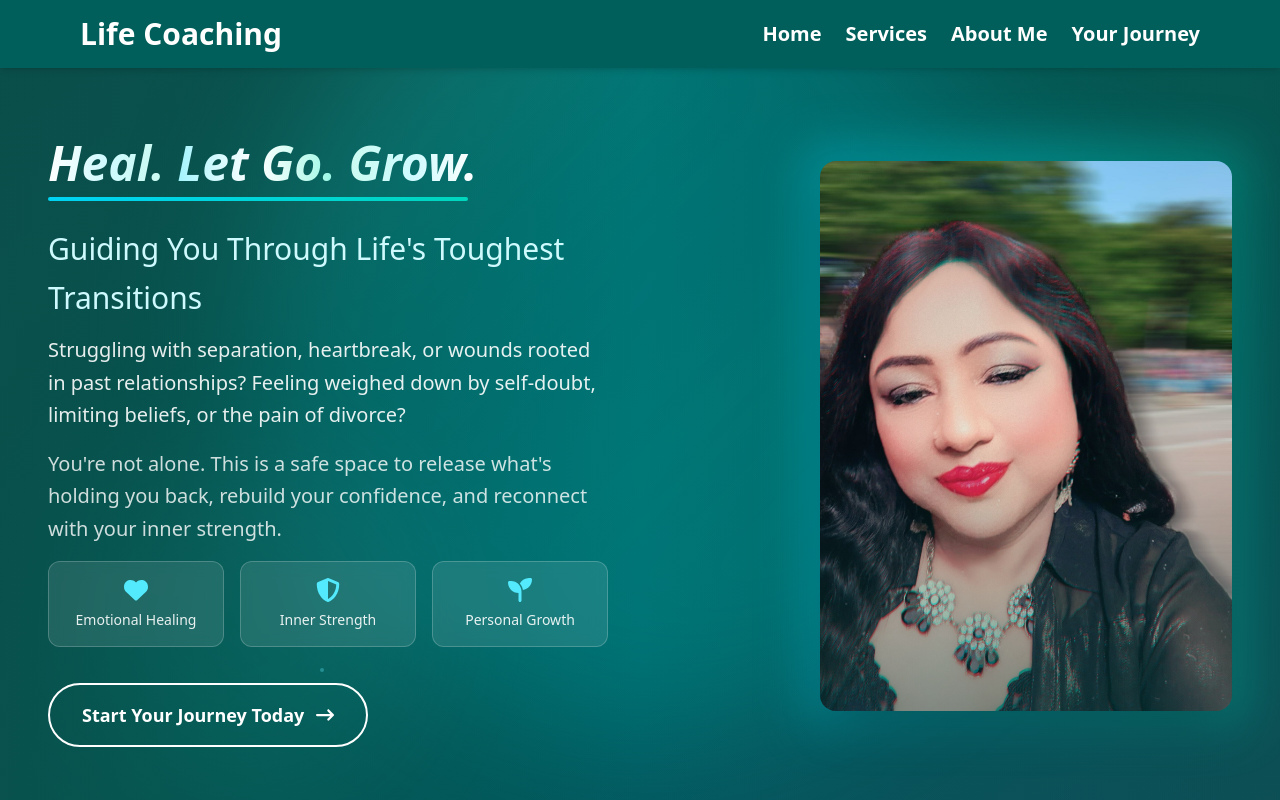
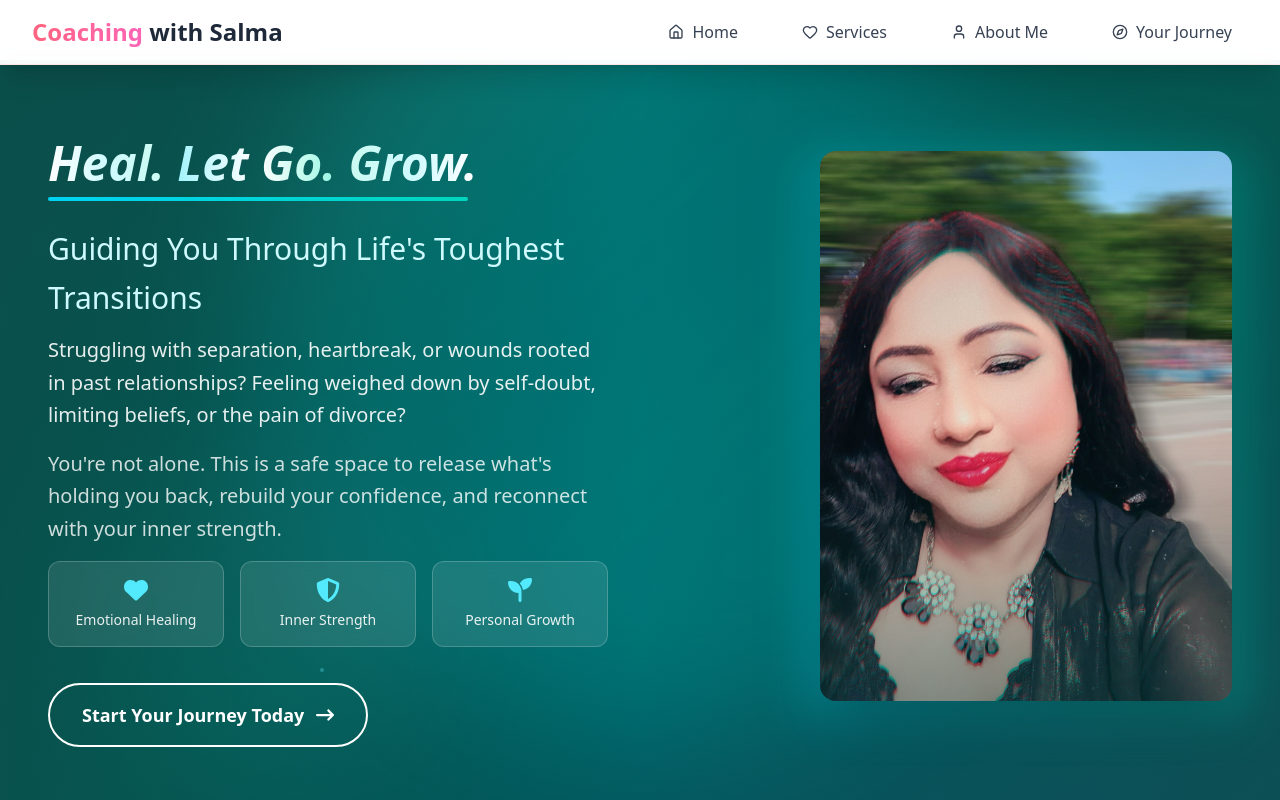
Before and after one commit to Atharv542/SalmaProject, a React (Vite) app: page / in a window 1280 px wide. Shown: the top 800 px of the page. Built offline with nearby package versions, Linux system fonts and the light colour scheme.

Commit message:
Margin changed navbar updated

```diff
--- a/src/pages/Home.jsx
+++ b/src/pages/Home.jsx
@@ -233,12 +233,12 @@ function Home() {
           >
             <div className="relative group max-w-md lg:max-w-lg xl:max-w-xl -mt-12">
               {/* Image glow effect */}
-              <div className="absolute -inset-4 bg-gradient-to-r from-cyan-400/30 to-teal-400/30 rounded-2xl blur-xl group-hover:blur-2xl transition-all duration-300"></div>
+              <div className="absolute -inset-4  bg-gradient-to-r from-cyan-400/30 to-teal-400/30 rounded-2xl blur-xl group-hover:blur-2xl transition-all duration-300"></div>
 
               <motion.img
                 src="Home.jpg"
                 alt="Life Coaching - Healing and Growth"
-                className="relative rounded-2xl w-full h-[300px] sm:h-[400px] lg:h-[500px] xl:h-[550px] object-cover shadow-2xl transition-transform duration-300 group-hover:scale-[1.02]"
+                className="relative rounded-2xl mt-10 md:-mt-5 w-full h-[300px] sm:h-[400px] lg:h-[500px] xl:h-[550px] object-cover shadow-2xl transition-transform duration-300 group-hover:scale-[1.02]"
                 whileHover={{ y: -5 }}
                 transition={{ duration: 0.3 }}
               />
--- a/src/pages/Navabr.jsx
+++ b/src/pages/Navabr.jsx
@@ -1,114 +1,154 @@
 import { useState, useEffect } from "react";
-import { useNavigate, useLocation } from "react-router-dom";
-import { IoMenu, IoClose } from "react-icons/io5";
-import { AiFillHome } from "react-icons/ai";
-import { MdMiscellaneousServices } from "react-icons/md";
-import { FaUserAlt } from "react-icons/fa";
-import { GiPathDistance } from "react-icons/gi";
-import { motion, AnimatePresence } from "framer-motion";
+import { Menu, X, Home, Heart, User, Compass } from "lucide-react";
+import PropTypes from "prop-types";
 
 const Navbar = ({ scrollToSection }) => {
-  const navigate = useNavigate();
-  const location = useLocation();
   const [isOpen, setIsOpen] = useState(false);
+  const [scrolled, setScrolled] = useState(false);
 
   useEffect(() => {
-    setIsOpen(false);
-  }, [location]);
+    const handleScroll = () => {
+      setScrolled(window.scrollY > 50);
+    };
+    window.addEventListener("scroll", handleScroll);
+    return () => window.removeEventListener("scroll", handleScroll);
+  }, []);
 
   const handleNavigation = (section) => {
-    if (location.pathname !== "/") {
-      navigate("/");
-      setTimeout(() => scrollToSection(section), 200);
-    } else {
-      scrollToSection(section);
-    }
+    scrollToSection(section);
     setIsOpen(false);
   };
 
   const navItems = [
-    { label: "Home", icon: <AiFillHome className="mr-2" />, section: "home" },
-    { label: "Services", icon: <MdMiscellaneousServices className="mr-2" />, section: "services" },
-    { label: "About Me", icon: <FaUserAlt className="mr-2" />, section: "aboutme" },
-    { label: "Your Journey", icon: <GiPathDistance className="mr-2" />,section: "yourjourney" },
+    { label: "Home", icon: Home, section: "home" },
+    { label: "Services", icon: Heart, section: "services" },
+    { label: "About Me", icon: User, section: "aboutme" },
+    { label: "Your Journey", icon: Compass, section: "yourjourney" },
   ];
 
   return (
-    <nav className="bg-teal-800 px-6 md:px-20 py-4 left-0 top-0 w-full z-50 fixed flex justify-between items-center shadow-md">
-      {/* Hamburger on Left */}
-      <button
-        className="md:hidden text-white text-3xl mr-4 focus:outline-none"
-        onClick={() => setIsOpen(!isOpen)}
+    <>
+      {/* Navbar */}
+      <nav
+        className={`fixed top-0 left-0 w-full z-50 transition-all duration-500 ${"bg-white/95 backdrop-blur-md shadow-xl border-b border-rose-100"}`}
       >
-        {isOpen ? <IoClose /> : <IoMenu />}
-      </button>
+        <div className="max-w-7xl mx-auto px-4 sm:px-6 lg:px-8">
+          <div className="flex justify-between items-center h-16">
+            {/* Logo */}
+            <div
+              className={`text-2xl font-bold transition-colors duration-300 ${
+                scrolled ? "text-gray-800" : "text-white"
+              }`}
+            >
+              <span className="bg-gradient-to-r from-rose-400 to-pink-400 bg-clip-text text-transparent">
+                Coaching
+              </span>
+              <span className={"text-gray-800"}>
+                {" "}with Salma
+              </span>
+            </div>
 
-      {/* Logo - hidden when mobile menu open */}
-      {!isOpen && (
-        <div className="text-white text-2xl md:text-3xl font-bold">
-          Life Coaching
+            {/* Desktop Menu */}
+            <div className="hidden md:flex items-center space-x-8">
+              {navItems.map((item, index) => {
+                const IconComponent = item.icon;
+                return (
+                  <button
+                    key={index}
+                    onClick={() => handleNavigation(item.section)}
+                    className={`flex items-center space-x-2 px-4 py-2 rounded-full font-medium transition-all duration-300 group cursor-pointer ${"text-gray-700 hover:text-rose-600 hover:bg-rose-50"}`}
+                  >
+                    <IconComponent className="w-4 h-4 transition-transform duration-300 group-hover:scale-110" />
+                    <span>{item.label}</span>
+                  </button>
+                );
+              })}
+            </div>
+
+            {/* Mobile Menu Button */}
+            <button
+              className={`md:hidden p-2 rounded-lg transition-all duration-200 ${"text-gray-700 hover:bg-gray-100" }`}
+              onClick={() => setIsOpen(!isOpen)}
+            >
+              {isOpen ? <X className="w-6 h-6" /> : <Menu className="w-6 h-6" />}
+            </button>
+          </div>
         </div>
-      )}
+      </nav>
 
-      {/* Desktop Menu */}
-      <ul className="hidden md:flex space-x-6">
-        {navItems.map((item, index) => (
-          <li key={index}>
-            <button
-              onClick={() => handleNavigation(item.section)}
-              className="text-white hover:text-teal-300 cursor-pointer text-xl font-semibold transition duration-300"
-            >
-              {item.label}
-            </button>
-          </li>
-        ))}
-      </ul>
+      {/* Mobile Menu Overlay */}
+      <div
+        className={`fixed inset-0 bg-black/50 z-40 transition-opacity duration-300 md:hidden ${
+          isOpen ? "opacity-100" : "opacity-0 pointer-events-none"
+        }`}
+        onClick={() => setIsOpen(false)}
+      />
 
-      {/* Mobile Slide-in Left Panel */}
-      <AnimatePresence>
-        {isOpen && (
-          <motion.div
-            className="fixed top-0 left-0 w-[75%] h-screen bg-[#105153] text-white shadow-lg z-40 flex flex-col justify-between md:hidden"
-            initial={{ x: "-100%" }}
-            animate={{ x: 0 }}
-            exit={{ x: "-100%" }}
-            transition={{ duration: 0.3 }}
-          >
-            {/* Header */}
-            <div className="p-6 pb-4 border-b border-white">
-              <h1 className="text-2xl font-bold">Life Coaching</h1>
+      {/* Mobile Menu */}
+      <div
+        className={`fixed top-0 left-0 h-full w-80 bg-white z-50 transform transition-transform duration-300 md:hidden ${
+          isOpen ? "translate-x-0" : "-translate-x-full"
+        }`}
+      >
+        <div className="flex flex-col h-full">
+          {/* Header */}
+          <div className="bg-gradient-to-r from-rose-500 via-pink-500 to-purple-600 p-6 text-white">
+            <div className="flex items-center justify-between">
+              <h2 className="text-xl font-bold">
+                <span className="bg-gradient-to-r from-rose-200 to-pink-200 bg-clip-text text-transparent">
+                  Coaching
+                </span>
+                <span className="text-white"> with Salma</span>
+              </h2>
               <button
-                className="text-white text-2xl absolute top-4 right-4"
                 onClick={() => setIsOpen(false)}
+                className="p-2 rounded-lg hover:bg-white/20 transition-colors duration-200"
               >
-                <IoClose />
+                <X className="w-6 h-6" />
               </button>
             </div>
+            <p className="text-rose-100 mt-2 text-sm">Heal. Let Go. Grow.</p>
+          </div>
 
-            {/* Nav Links */}
-            <div className="flex flex-col items-start px-6 space-y-5 mt-6">
-              {navItems.map((item, index) => (
-                <button
-                  key={index}
-                  onClick={() => handleNavigation(item.section)}
-                  className="text-lg font-semibold hover:text-teal-300 transition duration-300 w-full flex items-center"
-                >
-                  {item.icon}
-                  {item.label}
-                </button>
-              ))}
+          {/* Navigation Links */}
+          <div className="flex-1 p-6">
+            <div className="space-y-2">
+              {navItems.map((item, index) => {
+                const IconComponent = item.icon;
+                return (
+                  <button
+                    key={index}
+                    onClick={() => handleNavigation(item.section)}
+                    className="w-full flex items-center space-x-3 px-4 py-3 rounded-xl text-gray-700 hover:bg-gradient-to-r hover:from-rose-50 hover:to-pink-50 hover:text-rose-600 transition-all duration-200 group"
+                  >
+                    <div className="p-2 rounded-lg bg-gray-100 group-hover:bg-gradient-to-r group-hover:from-rose-100 group-hover:to-pink-100 transition-all duration-200">
+                      <IconComponent className="w-5 h-5 transition-transform duration-200 group-hover:scale-110" />
+                    </div>
+                    <span className="font-medium">{item.label}</span>
+                  </button>
+                );
+              })}
             </div>
+          </div>
 
-            {/* Bottom Message */}
-            <div className="p-6 mt-8 border-t border-white text-sm text-gray-200">
-              <p className="mb-1">🌟 Let’s grow together.</p>
-              <p>Your transformation starts here.</p>
+          {/* Footer */}
+          <div className="p-6 border-t border-gray-200 bg-gray-50">
+            <div className="text-center">
+              <div className="flex items-center justify-center space-x-1 mb-2">
+                <span className="text-2xl">🌸</span>
+                <span className="text-gray-600 font-medium">Transform your life</span>
+              </div>
+              <p className="text-sm text-gray-500">Your healing journey starts here</p>
             </div>
-          </motion.div>
-        )}
-      </AnimatePresence>
-    </nav>
+          </div>
+        </div>
+      </div>
+    </>
   );
 };
 
+Navbar.propTypes = {
+  scrollToSection: PropTypes.func.isRequired,
+};
+
 export default Navbar;
```
